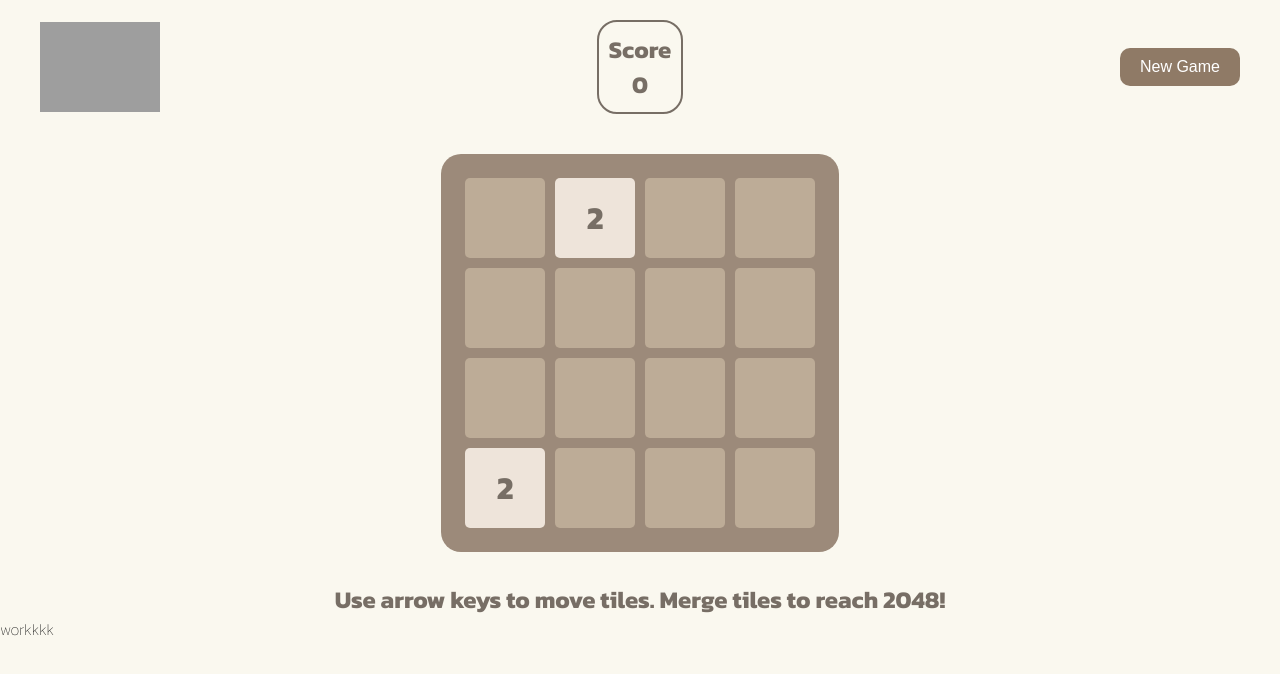
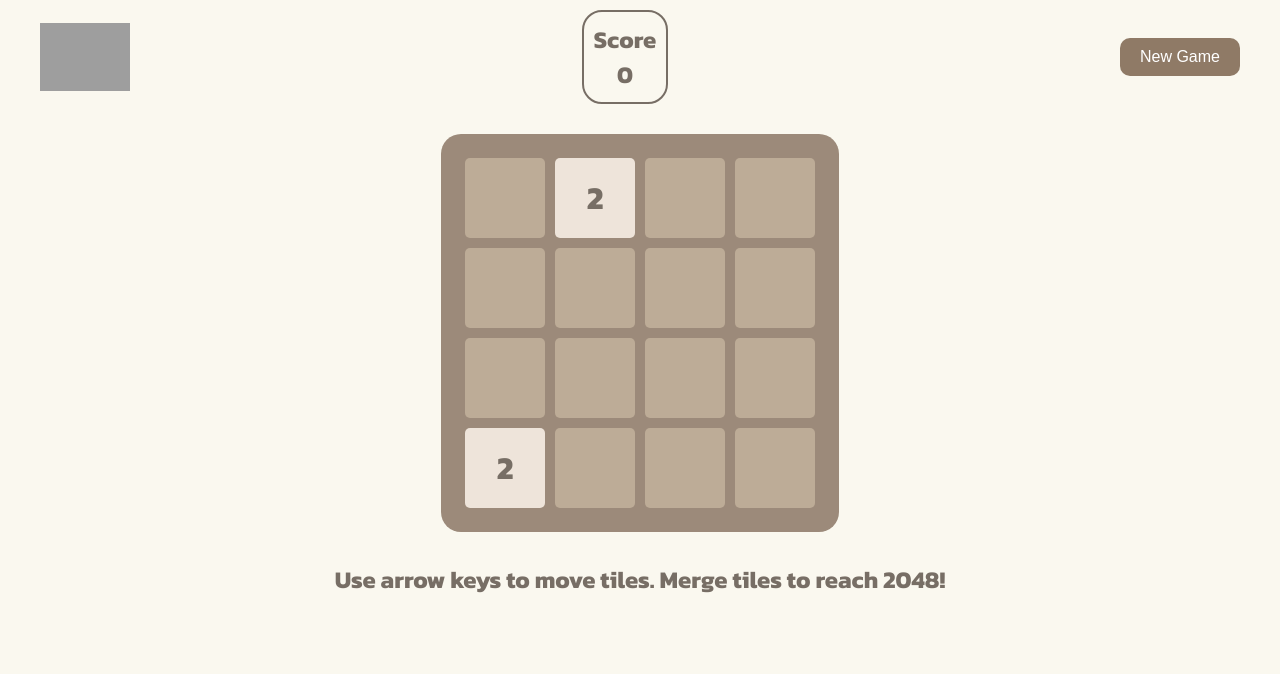
Before and after one commit to CodeDevvv/2048, a plain HTML site: page index.html in a window 1280 px wide. Drawn offline with Linux system fonts and the light colour scheme; grey boxes are pictures that could not be loaded.

Commit message:
Changed Styles

```diff
--- a/index.html
+++ b/index.html
@@ -24,6 +24,3 @@
     <script src="script.js"></script>
 </body>
 </html>
-
-
-workkkk
--- a/style.css
+++ b/style.css
@@ -16,7 +16,7 @@ body {
 }
 
 .logo {
-    width: 120px;
+    width: 90px;
 }
 
 .game-container {
@@ -35,7 +35,7 @@ h1 {
 .Navbar {
     display: flex;
     justify-content: space-between;
-    padding: 20px;
+    padding: 10px 20px;
     align-items: center;
     margin: 0px 20px;
 }
```
